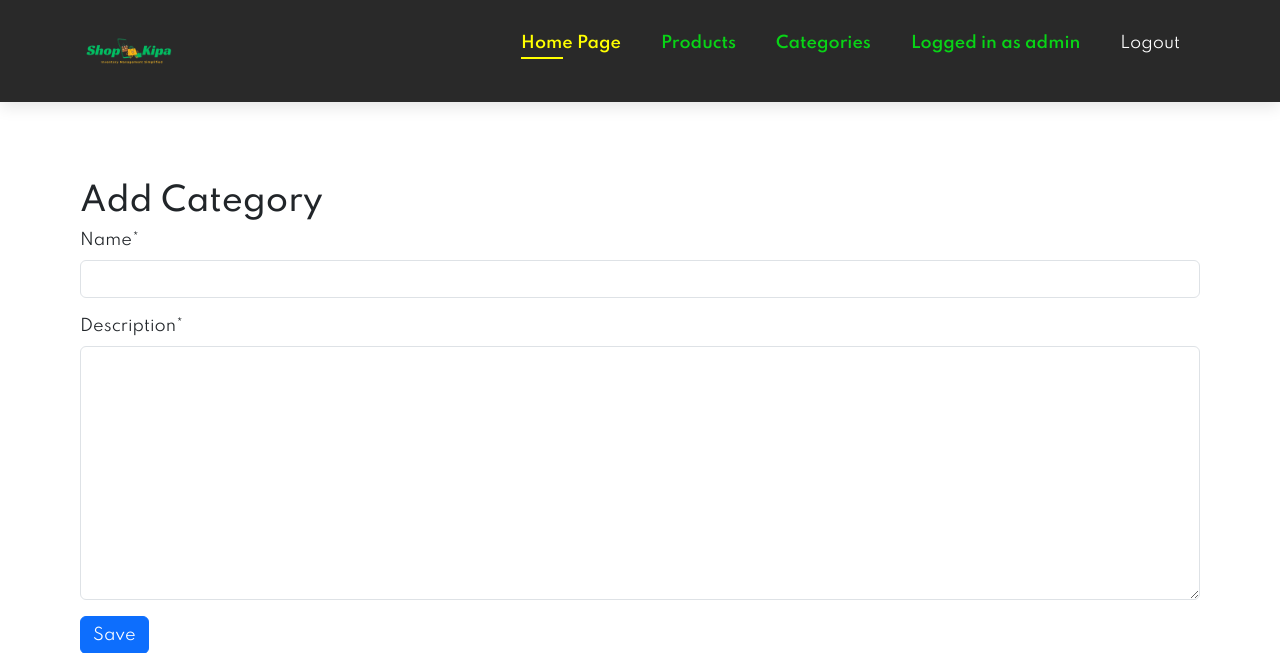
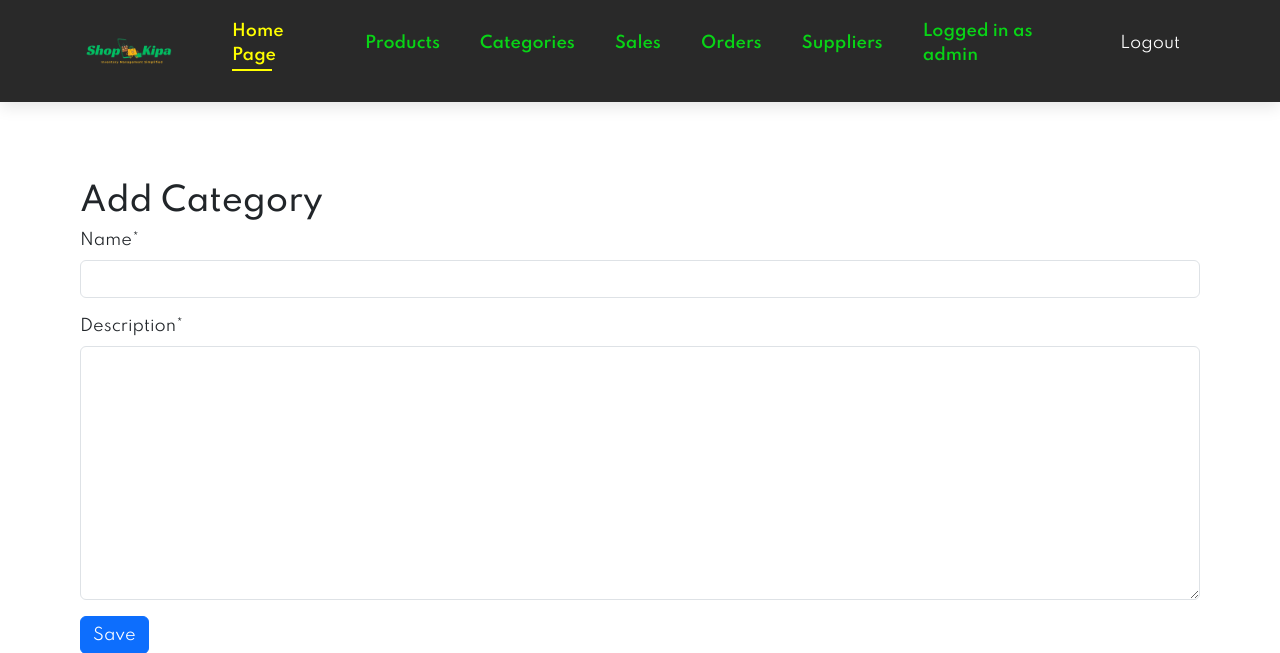
Before and after one commit to AustinMusuya/shop-kipa-project, a Django app: page /categories/add/ in a window 1280 px wide. Shown: the top 653 px of the page. Run offline with Django 5.2, Linux system fonts and the light colour scheme; a user stored in the database is signed in; some libraries are stand-ins or nearby versions.

Commit message:
add navigation to sales, suppliers  & orders url paths

```diff
--- a/main/templates/main/base.html
+++ b/main/templates/main/base.html
@@ -28,6 +28,9 @@
             {% if user.is_authenticated %}
             <li><a href="{% url 'product-list' %}">Products</a></li>
             <li><a href="{% url 'category-list' %}">Categories</a></li>
+            <li><a href="{% url 'sales-list' %}">Sales</a></li>
+            <li><a href="{% url 'orders-list' %}">Orders</a></li>
+            <li><a href="{% url 'supplier-list' %}">Suppliers</a></li>
             <li class="nav-item">
               <a class="nav-link" href="#">Logged in as {{ user }}</a>
             </li>
```
